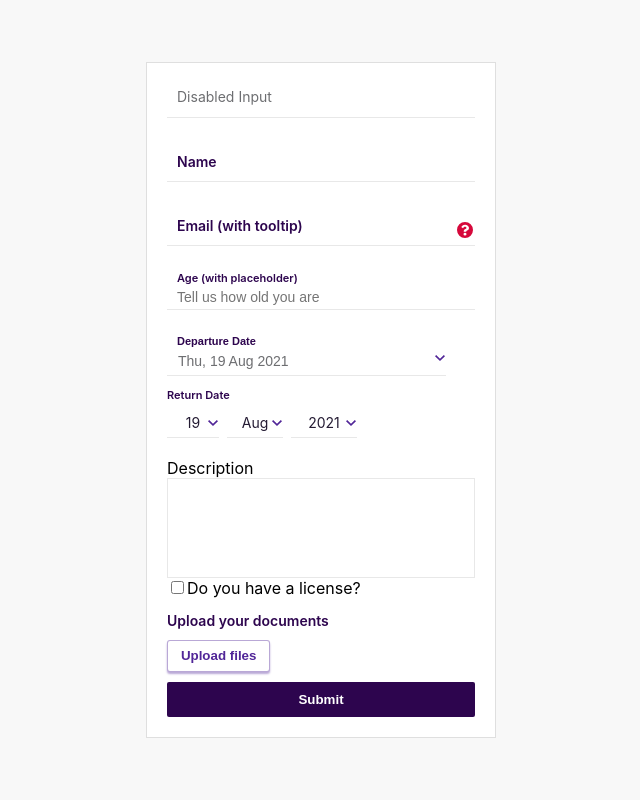
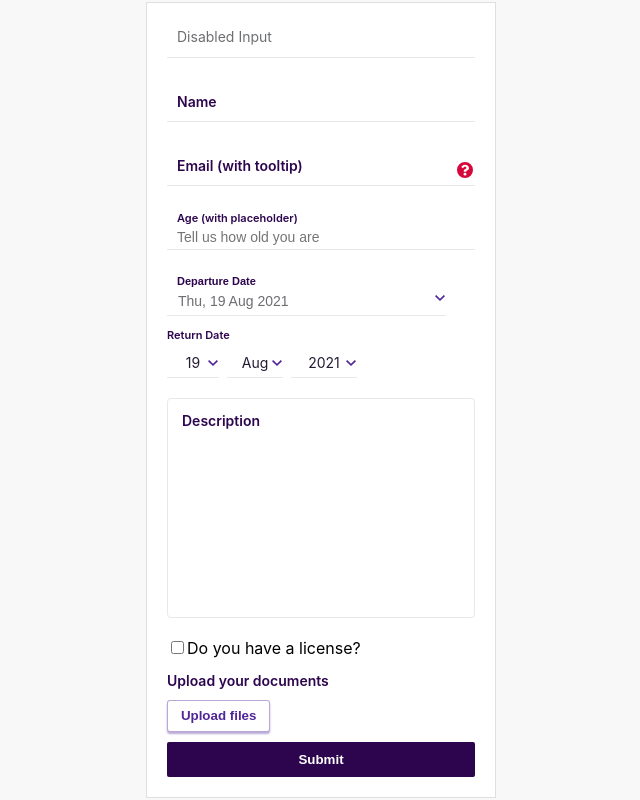
Before and after one commit to iamjoelgeorge/resuable-formik-forms-library, a React (Create React App) app: page / in a window 1280 px wide. Shown: the whole page, without its empty margins (319-959 px from the left). Built offline with nearby package versions, Linux system fonts and the light colour scheme.

Commit message:
Finished the Textarea component.

```diff
--- a/src/App.js
+++ b/src/App.js
@@ -12,16 +12,6 @@ import FormOne from './components/CustomFormikForm/FormOne/FormOne';
 import CustomForm from './components/CustomForm/CustomForm';
 
 function App() {
-  const initialValuesFormOne = {
-    firstName: '',
-    lastName: '',
-    email: '',
-  };
-  const initialValuesFormTwo = {
-    firstName: '',
-    lastName: '',
-    email: '',
-  };
   return (
     <Provider store={store}>
       <div className='App'>
--- a/src/components/CustomFormikForm/DatePicker/DropdownDatePicker/DropdownDatePicker.js
+++ b/src/components/CustomFormikForm/DatePicker/DropdownDatePicker/DropdownDatePicker.js
@@ -8,7 +8,7 @@ import styles from './DropdownDatePicker.module.scss';
 import { months } from '../../../../utils/constants';
 import { useEffect } from 'react';
 import Dropdown from '../../../Dropdown/Dropdown';
-import { getNumOfDaysInAMonth } from '../../../../utils/utils';
+import { getArrayOfYearsBetweenTwoYears, getNumOfDaysInAMonth } from '../../../../utils/utils';
 
 const DropdownDatePicker = (props) => {
   const { name, label, formik, ...rest } = props;
@@ -24,18 +24,7 @@ const DropdownDatePicker = (props) => {
   const formattedDate = moment(initialDate).format(dateFormat);
   let datesInAMonthArray = [];
 
-  const getYearsArray = (minYear, numOfYears = MAX_NUM_OF_YEARS) => {
-    let yearsArray = [];
-    const maxYear = minYear + numOfYears;
-
-    for (let i = minYear; i <= maxYear; i++) {
-      yearsArray.push(i);
-    }
-
-    return yearsArray;
-  };
-
-  let yearsArray = getYearsArray(new Date().getFullYear());
+  let yearsArray = getArrayOfYearsBetweenTwoYears(new Date().getFullYear(), MAX_NUM_OF_YEARS);
   let numOfDays = getNumOfDaysInAMonth(dateObj.month, dateObj.year);
   datesInAMonthArray = [...Array.from({ length: numOfDays }, (_, i) => i + 1)];
 
@@ -65,7 +54,6 @@ const DropdownDatePicker = (props) => {
   }, [dateObj, formik, name, formattedDate]);
 
   const getDateObj = (formattedDate) => {
-    console.log(formattedDate);
     const dateArray = formattedDate.split(' ');
 
     const date = dateArray[0];
--- a/src/components/CustomFormikForm/FormOne/FormOne.js
+++ b/src/components/CustomFormikForm/FormOne/FormOne.js
@@ -41,6 +41,12 @@ const FormOne = () => {
     //   isRequired: true,
     //   message: 'You can only upload png images.',
     // },
+    // {
+    //   name: 'description',
+    //   type: 'string',
+    //   isRequired: true,
+    //   message: 'Please add a comment.',
+    // },
   ];
 
   const handleSubmit = (values) => console.log('Test Submit', values);
--- a/src/components/CustomFormikForm/Input/Input.js
+++ b/src/components/CustomFormikForm/Input/Input.js
@@ -1,11 +1,11 @@
 import React from 'react';
 
-import { Field, ErrorMessage } from 'formik';
+import { Field } from 'formik';
 
 import styles from './Input.module.scss';
+import { joinClassNames } from '../../../utils/utils';
 import ToolTipIcon from '../../../assets/images/help.svg';
 import ErrorText from '../ErrorText/ErrorText';
-import { joinClassNames } from '../../../utils/utils';
 import SlidingLabel from '../SlidingLabel/SlidingLabel';
 
 const Input = (props) => {
@@ -20,14 +20,6 @@ const Input = (props) => {
   const fieldClasses = addErrorClassesToLabelAndInput
     ? joinClassNames([styles.input, styles.inputError])
     : [styles.input];
-
-  let labelDefaultClasses = inputValue
-    ? joinClassNames([styles.label, styles.slideLabel])
-    : styles.label;
-
-  const labelClasses = addErrorClassesToLabelAndInput
-    ? joinClassNames([labelDefaultClasses, styles.labelError])
-    : labelDefaultClasses;
 
   return (
     <div className={styles.container}>
--- a/src/components/CustomFormikForm/SlidingLabel/SlidingLabel.js
+++ b/src/components/CustomFormikForm/SlidingLabel/SlidingLabel.js
@@ -6,11 +6,11 @@ import styles from './SlidingLabel.module.scss';
 import { joinClassNames } from '../../../utils/utils';
 
 const SlidingLabel = (props) => {
-  const { label, inputEntered = false, htmlFor, showErrorStyle, ...rest } = props;
+  const { label, inputEntered = false, htmlFor, showErrorStyle, customClass, ...rest } = props;
 
   const labelDefaultClasses = inputEntered
-    ? joinClassNames([styles.label, styles.slideLabel])
-    : styles.label;
+    ? joinClassNames([styles.label, customClass, styles.slideLabel])
+    : joinClassNames([styles.label, customClass]);
 
   const labelClasses = showErrorStyle
     ? joinClassNames([labelDefaultClasses, styles.labelError])
@@ -28,6 +28,7 @@ SlidingLabel.propTypes = {
   inputEntered: PropTypes.bool.isRequired,
   htmlFor: PropTypes.string.isRequired,
   showErrorStyle: PropTypes.bool.isRequired,
+  customClass: PropTypes.string,
   rest: PropTypes.object,
 };
 
--- a/src/components/CustomFormikForm/Textarea/Textarea.js
+++ b/src/components/CustomFormikForm/Textarea/Textarea.js
@@ -1,17 +1,109 @@
 /* eslint-disable */
-import { ErrorMessage, Field } from 'formik';
-import React from 'react';
+import React, { useLayoutEffect, useState } from 'react';
+import { Field } from 'formik';
+import { useRef } from 'react';
+import SlidingLabel from '../SlidingLabel/SlidingLabel';
 
 import styles from './Textarea.module.scss';
 
+import { joinClassNames } from '../../../utils/utils';
+
 const Textarea = (props) => {
-  const { name, label, ...rest } = props;
+  const { name, label, formik, ...rest } = props;
+  const [labelView, showLabelView] = useState(true);
+  const textareaRef = useRef();
+  const textareaContainerRef = useRef();
+
+  const { values } = formik;
+  const inputValue = values[name];
+
+  const textareaContainerClasses = labelView
+    ? styles.container
+    : joinClassNames([styles.container, styles.textareaFocused]);
+
+  useLayoutEffect(() => {
+    textareaContainerRef?.current?.addEventListener('keydown', handleKeyPressOnContainer);
+    textareaRef?.current?.addEventListener('keydown', stopKeydownEventFromReachingTheContainer);
+    console.log(textareaRef.current);
+    return () => {
+      textareaContainerRef?.current?.removeEventListener('keydown', handleKeyPressOnContainer);
+      textareaRef?.current?.removeEventListener(
+        'keydown',
+        stopKeydownEventFromReachingTheContainer,
+      );
+    };
+  }, [labelView]);
+
+  const handleKeyPressOnContainer = (e) => {
+    /*
+    Key codes:
+    13 - Enter
+    32 - Space
+    */
+    if (e.keyCode === 13 || e.keyCode === 32) {
+      console.log('inside container');
+      showLabelView(false);
+      setTimeout(() => {
+        textareaRef?.current?.focus();
+      }, 0);
+    }
+  };
+
+  /*
+  This function is to prevent the 'handleKeyPressOnContainer' function from
+  running at every keydown (for Enter and Space keys) event in the textarea.
+  */
+  const stopKeydownEventFromReachingTheContainer = (e) => {
+    if (e.keyCode === 13 || e.keyCode === 32) {
+      e.stopPropagation();
+    }
+  };
+
+  const handleBlur = () => {
+    showLabelView(true);
+  };
+
+  const handleClick = () => {
+    showLabelView(false);
+
+    setTimeout(() => {
+      textareaRef?.current?.focus();
+    }, 0);
+  };
+
+  const renderFieldView = () =>
+    labelView ? (
+      <div className={styles.textarea}>{inputValue}</div>
+    ) : (
+      <Field
+        innerRef={textareaRef}
+        className={styles.textarea}
+        as='textarea'
+        name={name}
+        onBlur={handleBlur}
+        {...rest}
+      />
+    );
 
   return (
-    <div className={styles.container}>
-      <label htmlFor={name}>{label}</label>
-      <Field as='textarea' name={name} {...rest} />
-      <ErrorMessage name={name} component='p' />
+    <div
+      ref={textareaContainerRef}
+      className={textareaContainerClasses}
+      tabIndex='0'
+      onClick={handleClick}
+    >
+      <div className={styles.fieldContainer}>
+        {renderFieldView()}
+        {label && (
+          <SlidingLabel
+            label={label}
+            htmlFor={name}
+            inputEntered={!!inputValue}
+            showErrorStyle={false}
+            customClass={styles.label}
+          />
+        )}
+      </div>
     </div>
   );
 };
--- a/src/components/CustomFormikForm/Textarea/Textarea.module.scss
+++ b/src/components/CustomFormikForm/Textarea/Textarea.module.scss
@@ -1,12 +1,63 @@
+@import '../../../theme/variables.scss';
+
 .container {
   display: flex;
   justify-content: center;
   flex-direction: column;
+  padding: 18px 14px 0;
   margin-top: 20px;
+  margin-bottom: 20px;
+  outline: none;
+  border: 1px solid $lighterGrey;
+  border-radius: 4px;
+  transition: 0.1s all ease-in-out;
 
-  textarea {
-    border: 1px solid #e8e8e8;
+  &:focus {
+    border-color: $brightPurple;
+    border-style: dashed;
+  }
+
+  &:hover {
+    border-color: $brightPurple;
+  }
+
+  .fieldContainer {
+    position: relative;
+    height: 200px;
+    cursor: pointer;
+  }
+
+  .slideLabel {
+    top: -5px !important;
+    left: 0 !important;
+    font-size: 11px;
+  }
+
+  .textarea {
     resize: none;
-    height: 100px;
+    width: 100%;
+    height: 90%;
+    margin-top: 10px;
+    border: none;
+    outline: none;
+    font-size: 13px;
+    color: $primaryDark;
+    cursor: pointer;
+    overflow-y: scroll;
+
+    &:focus {
+      & + label {
+        @extend .slideLabel;
+      }
+    }
+  }
+
+  .label {
+    top: -5px !important;
+    left: 0;
   }
 }
+
+.textareaFocused {
+  border-color: $darkPurple;
+}
--- a/src/utils/utils.js
+++ b/src/utils/utils.js
@@ -33,3 +33,20 @@ export const getNumOfDaysInAMonth = (month, year) => {
   numOfDays = new Date(year, monthNumber, 0).getDate();
   return numOfDays;
 };
+
+/**
+ *
+ * @param {number} minYear The year to start from (e.g. 2021).
+ * @param {number} numOfYears Number of years from the minYear (e.g. 10 would return an array of years between 2021 and 2031).
+ * @returns An array of years starting from minYear.
+ */
+export const getArrayOfYearsBetweenTwoYears = (minYear, numOfYears = 10) => {
+  let yearsArray = [];
+  const maxYear = minYear + numOfYears;
+
+  for (let i = minYear; i <= maxYear; i++) {
+    yearsArray.push(i);
+  }
+
+  return yearsArray;
+};
```
Also changed, not shown: src/components/CustomFormikForm/FormContainer/FormContainer.js (line endings or trailing spaces).
